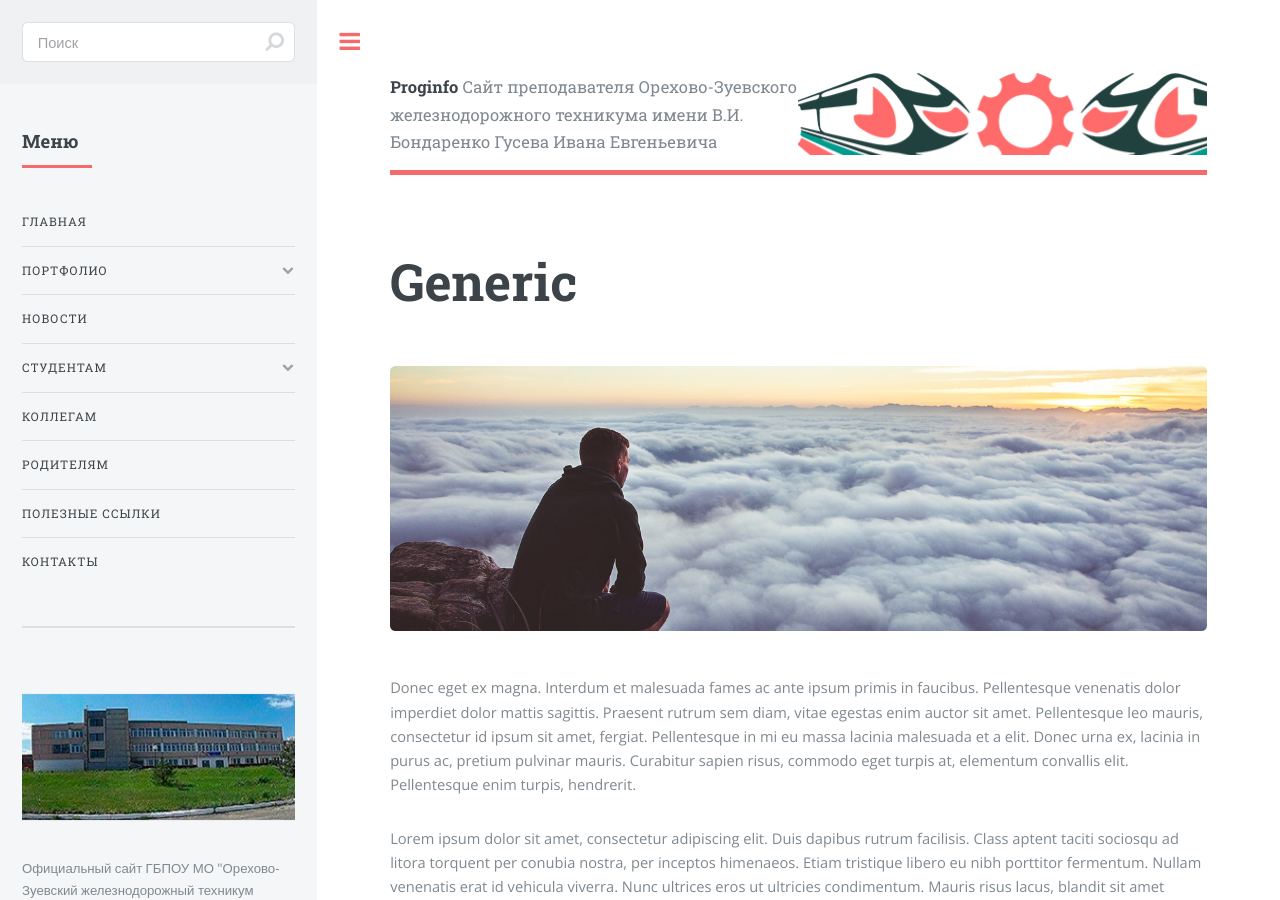
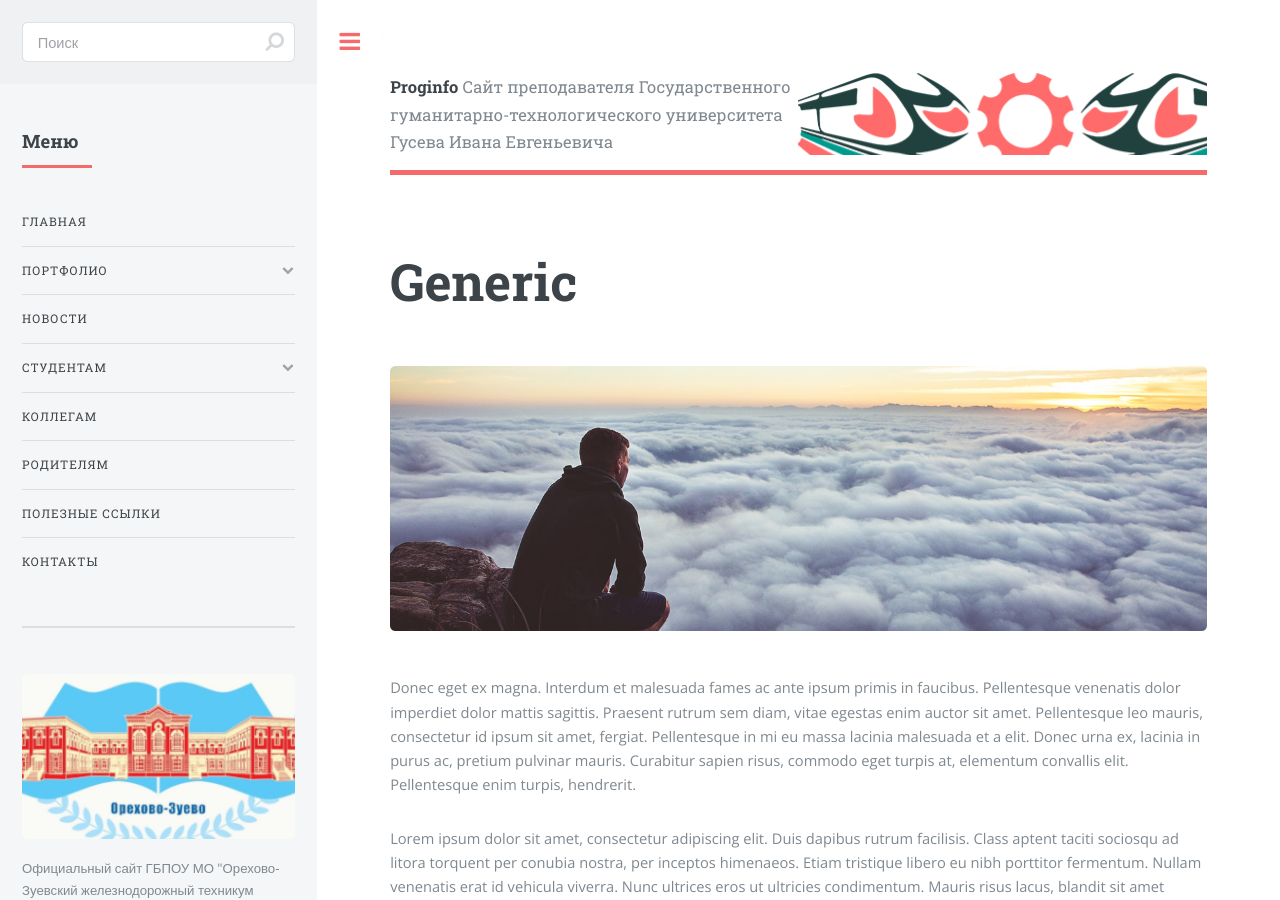
Before and after one commit to proginfo/proginfo.github.io, a Jekyll site: the page built from generic.md, in a window 1280 px wide and 900 px high. Built offline with Jekyll 4.4.1, drawn with Linux system fonts in a browser that asks for light colours; some of the changed text lies outside the part shown.

Commit message:
ггту

```diff
--- a/_config.yml
+++ b/_config.yml
@@ -1,12 +1,12 @@
 # Site settings
 title: Proginfo
-subtitle: Сайт преподавателя Орехово-Зуевского железнодорожного техникума имени В.И. Бондаренко Гусева Ивана Евгеньевича
+subtitle: Сайт преподавателя Государственного гуманитарно-технологического университета Гусева Ивана Евгеньевича
 email: programinfo@yandex.ru
 description:
 baseurl: "" # the subpath of your site, e.g. /blog
 url: "" # the base hostname & protocol for your site
 author:
-street_address: ул. Красина д.1
+street_address: ул. Зелёная д.1
 city: г. Орехово-Зуево
 state:
 zip_code: 142611
--- a/_includes/sidebar.html
+++ b/_includes/sidebar.html
@@ -45,7 +45,7 @@
 			</header>
 			<div class="mini-posts">
 				<article>
-					<a href="http://озжт.рф/" target="_blank" class="image"><img src="/assets/images/teh.png" alt="Официальный сайт ГБПОУ МО Орехово-Зуевский железнодорожный техникум имени В.И. Бондаренко"/></a>
+					<a href="http://www.ggtu.ru/" target="_blank" class="image"><img src="/assets/images/teh.png" alt="Официальный сайт ГОУ ВО МО «Государственный гуманитарно-технологический университет»"/></a>
 					<p>Официальный сайт ГБПОУ МО "Орехово-Зуевский железнодорожный техникум имени В.И. Бондаренко"</p>
 				</article>
 				<article>
```
Also changed, not shown: _includes/banner.html (+4 -4 lines), assets/images/korpus1-3.jpg, assets/images/teh.png.
